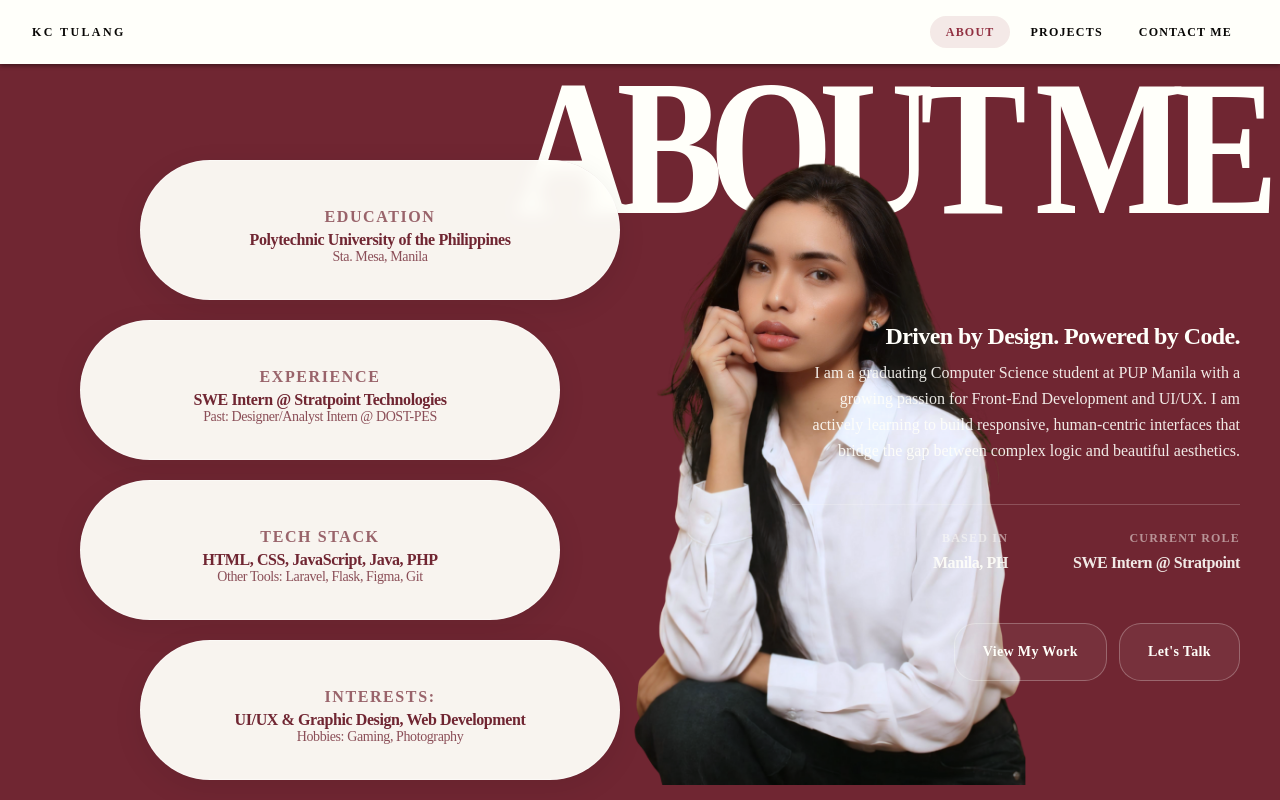
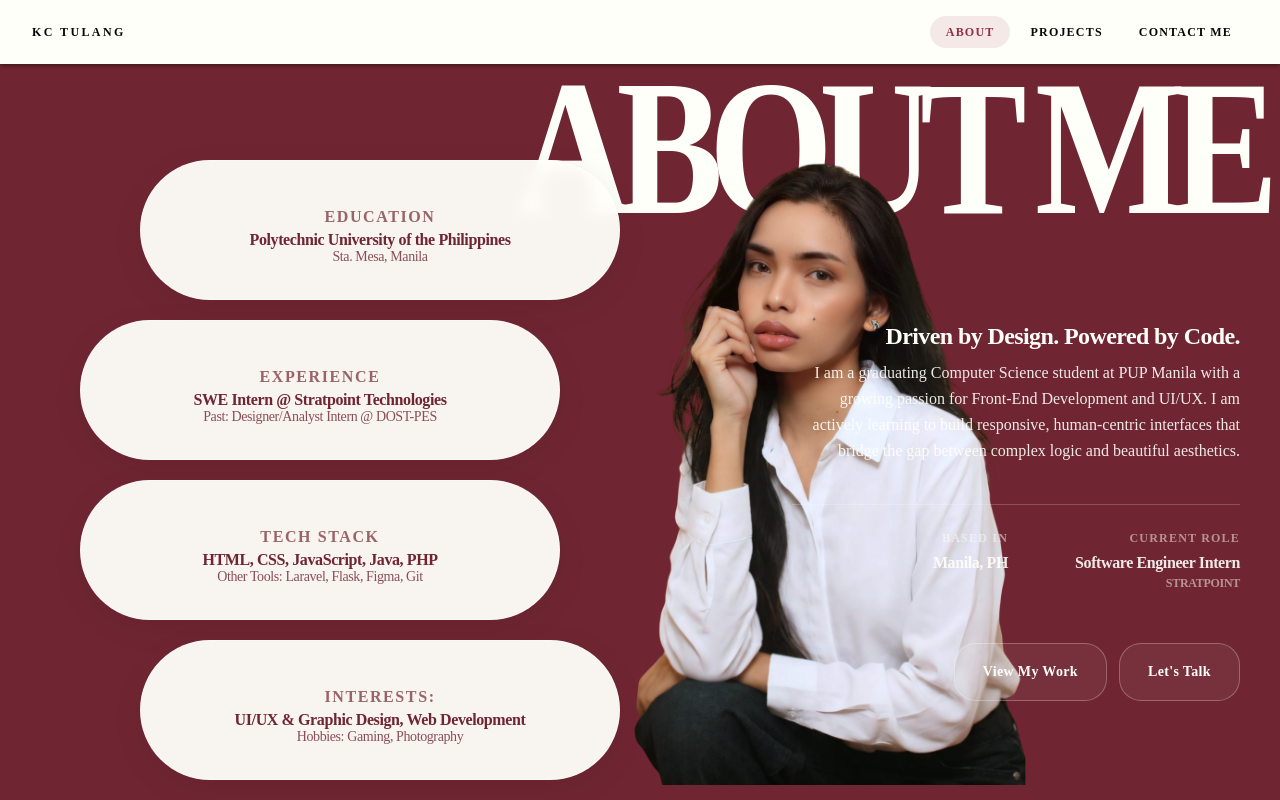
Before and after one commit to KCTulang/my-portfolio, a Next.js app: page /about in a window 1280 px wide. Shown: the top 800 px of the page. Built offline with nearby package versions, Linux system fonts and the light colour scheme.

Commit message:
feat(about): "change the 'SWE' to 'Software Engineer' to specify and avoid vaugeness"

```diff
--- a/app/about/page.tsx
+++ b/app/about/page.tsx
@@ -66,7 +66,10 @@ export default async function AboutPage() {
 								Current Role
 							</p>
 							<p className="text-m font-semibold tracking-tight opacity-90">
-								SWE Intern @ Stratpoint
+								Software Engineer Intern
+							</p>
+							<p className="text-xs font-bold uppercase tracking-tight opacity-50 mb-1">
+								Stratpoint
 							</p>
 						</div>
 					</div>
```
